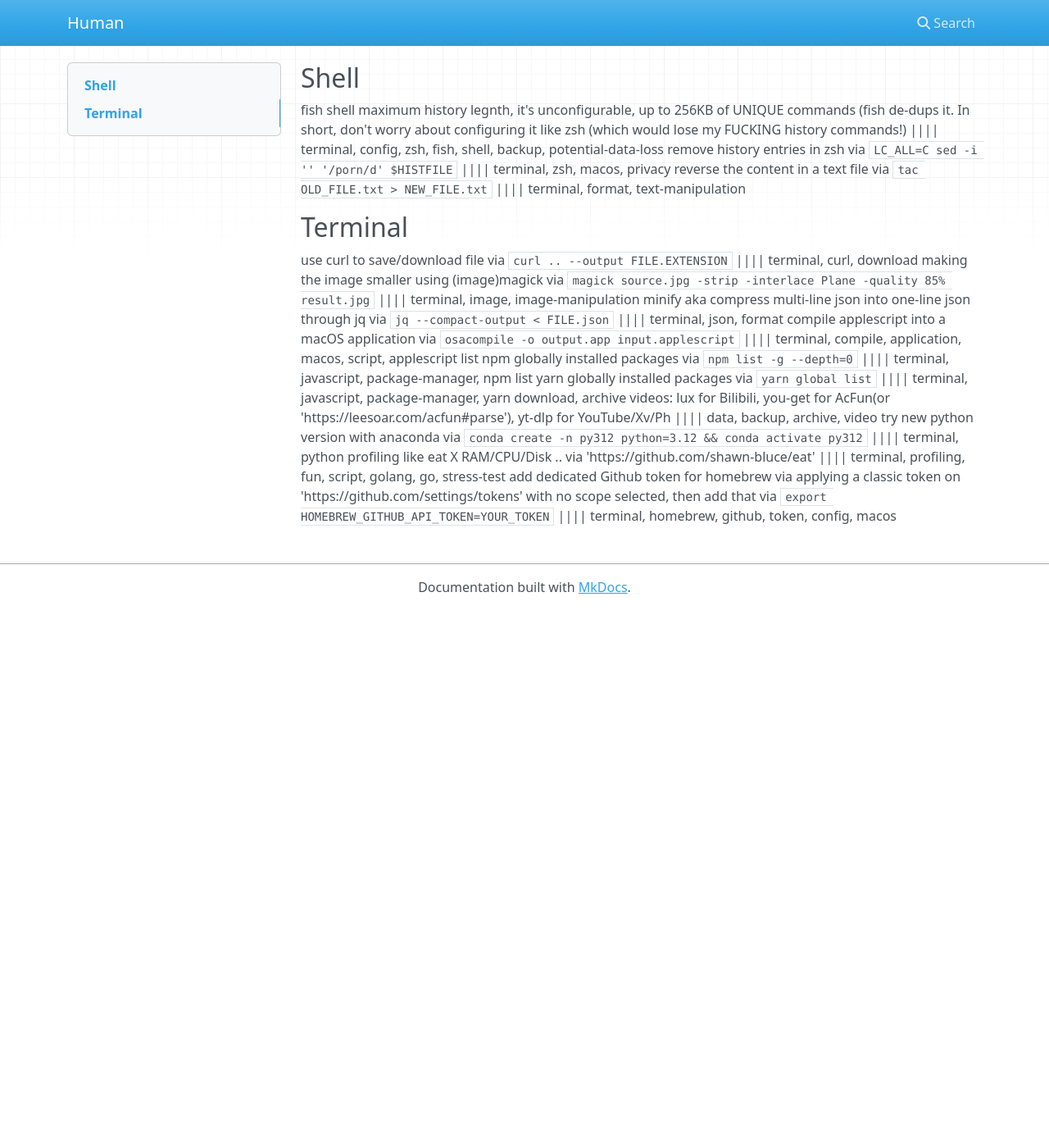
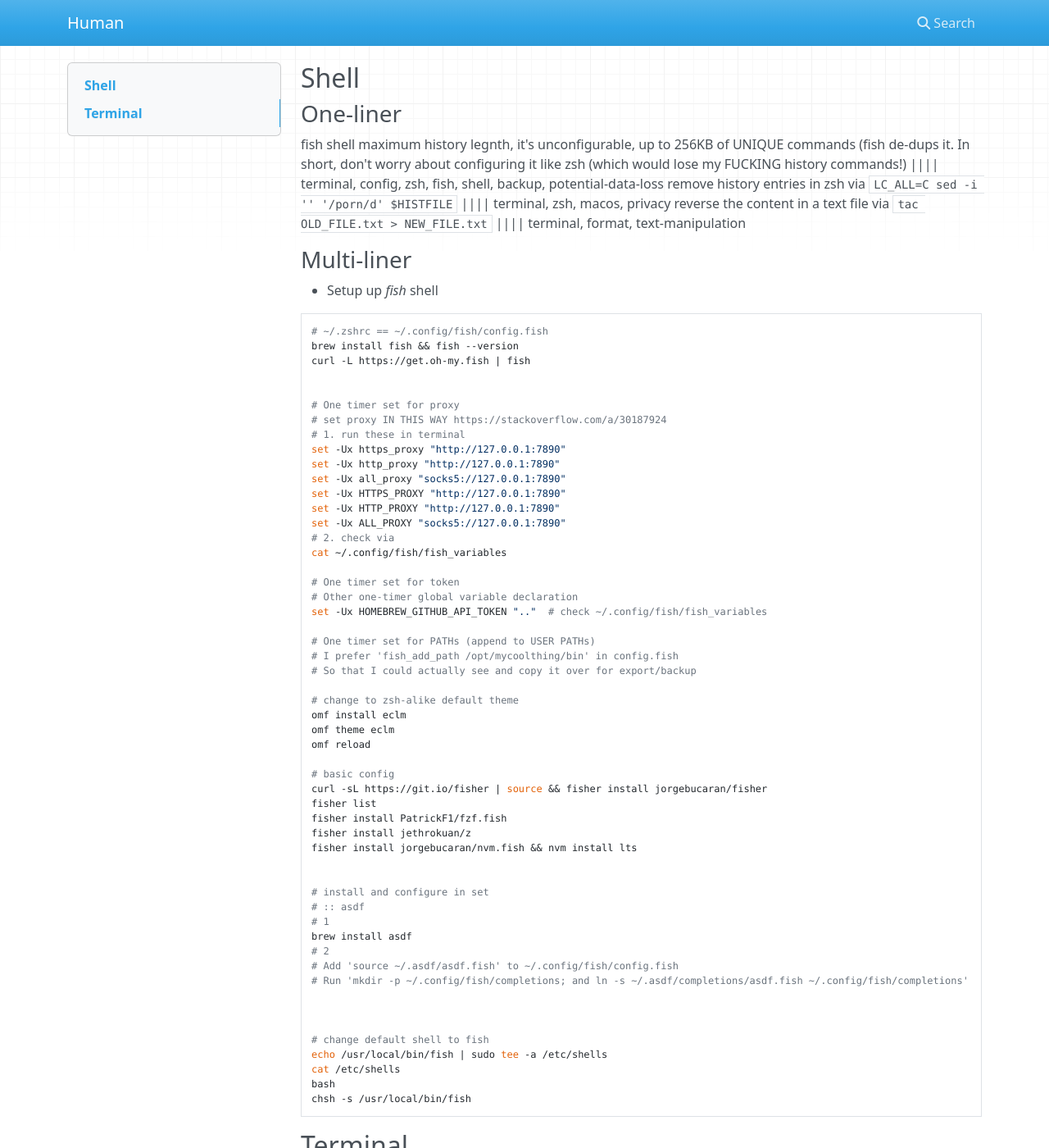
Before and after one commit to codingEzio/codingEzio.github.io, an MkDocs documentation site: the page built from docs/tips-n-tricks/tidbits-terminal.md, in a window 1280 px wide and 1400 px high. Shown: the whole window at 82% size. Built offline with MkDocs 1.6.1, drawn with Linux system fonts in a browser that asks for light colours; nearby versions of some CDN libraries.

Commit message:
feat: Additional notes on setting up fish shell for notes on Terminal

````diff
--- a/docs/tips-n-tricks/tidbits-terminal.md
+++ b/docs/tips-n-tricks/tidbits-terminal.md
@@ -1,9 +1,71 @@
 
 ## Shell
+
+### One-liner
 
 fish shell maximum history legnth, it's unconfigurable, up to 256KB of UNIQUE commands (fish de-dups it. In short, don't worry about configuring it like zsh (which would lose my FUCKING history commands!) |||| terminal, config, zsh, fish, shell, backup, potential-data-loss
 remove history entries in zsh via `LC_ALL=C sed -i '' '/porn/d' $HISTFILE` |||| terminal, zsh, macos, privacy
 reverse the content in a text file via `tac OLD_FILE.txt > NEW_FILE.txt` |||| terminal, format, text-manipulation
+
+### Multi-liner
+
+- Setup up *fish* shell
+
+```sh
+# ~/.zshrc == ~/.config/fish/config.fish
+brew install fish && fish --version
+curl -L https://get.oh-my.fish | fish
+
+
+# One timer set for proxy
+# set proxy IN THIS WAY https://stackoverflow.com/a/30187924
+# 1. run these in terminal
+set -Ux https_proxy "http://127.0.0.1:7890"
+set -Ux http_proxy "http://127.0.0.1:7890"
+set -Ux all_proxy "socks5://127.0.0.1:7890"
+set -Ux HTTPS_PROXY "http://127.0.0.1:7890"
+set -Ux HTTP_PROXY "http://127.0.0.1:7890"
+set -Ux ALL_PROXY "socks5://127.0.0.1:7890"
+# 2. check via
+cat ~/.config/fish/fish_variables
+
+# One timer set for token
+# Other one-timer global variable declaration
+set -Ux HOMEBREW_GITHUB_API_TOKEN ".."  # check ~/.config/fish/fish_variables
+
+# One timer set for PATHs (append to USER PATHs)
+# I prefer 'fish_add_path /opt/mycoolthing/bin' in config.fish
+# So that I could actually see and copy it over for export/backup
+
+# change to zsh-alike default theme
+omf install eclm
+omf theme eclm
+omf reload
+
+# basic config
+curl -sL https://git.io/fisher | source && fisher install jorgebucaran/fisher
+fisher list
+fisher install PatrickF1/fzf.fish
+fisher install jethrokuan/z
+fisher install jorgebucaran/nvm.fish && nvm install lts
+
+
+# install and configure in set
+# :: asdf
+# 1
+brew install asdf
+# 2
+# Add 'source ~/.asdf/asdf.fish' to ~/.config/fish/config.fish
+# Run 'mkdir -p ~/.config/fish/completions; and ln -s ~/.asdf/completions/asdf.fish ~/.config/fish/completions'
+
+
+
+# change default shell to fish
+echo /usr/local/bin/fish | sudo tee -a /etc/shells
+cat /etc/shells
+bash
+chsh -s /usr/local/bin/fish
+```
 
 ## Terminal
 
````
